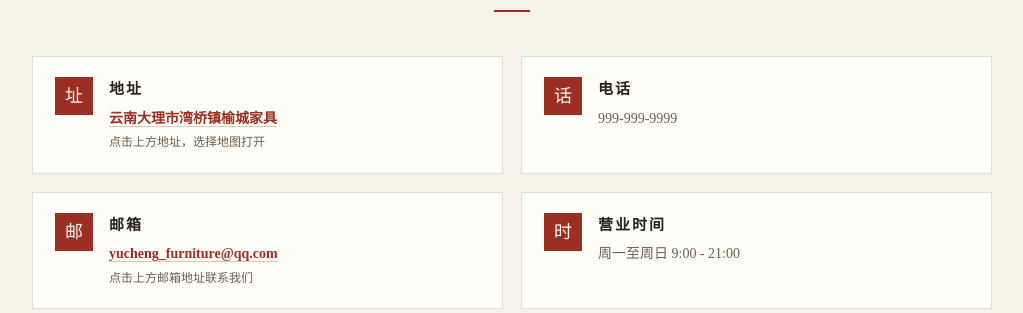
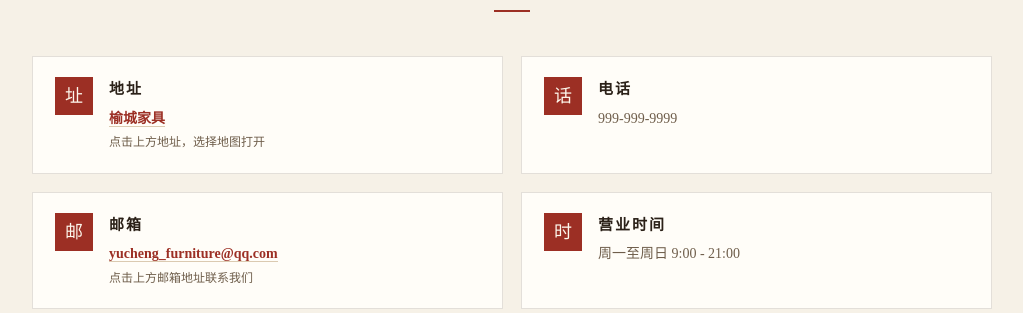
Before and after one commit to qian1yuu/furniture-website, a Flask app: page / in a window 1280 px wide. Shown: the part 4007-4320 px from the top of the page, without its empty margins (128-1151 px from the left). Run offline with Flask 3, Linux system fonts and the light colour scheme.

Commit message:
改地址

```diff
--- a/templates/index.html
+++ b/templates/index.html
@@ -179,7 +179,7 @@
                     <span class="contact-seal">址</span>
                     <div class="contact-copy">
                         <strong>地址</strong>
-                        <p>云南大理市湾桥镇榆城家具</p>
+                        <p>榆城家具</p>
                     </div>
                 </div>
                 <div class="contact-item">
```
